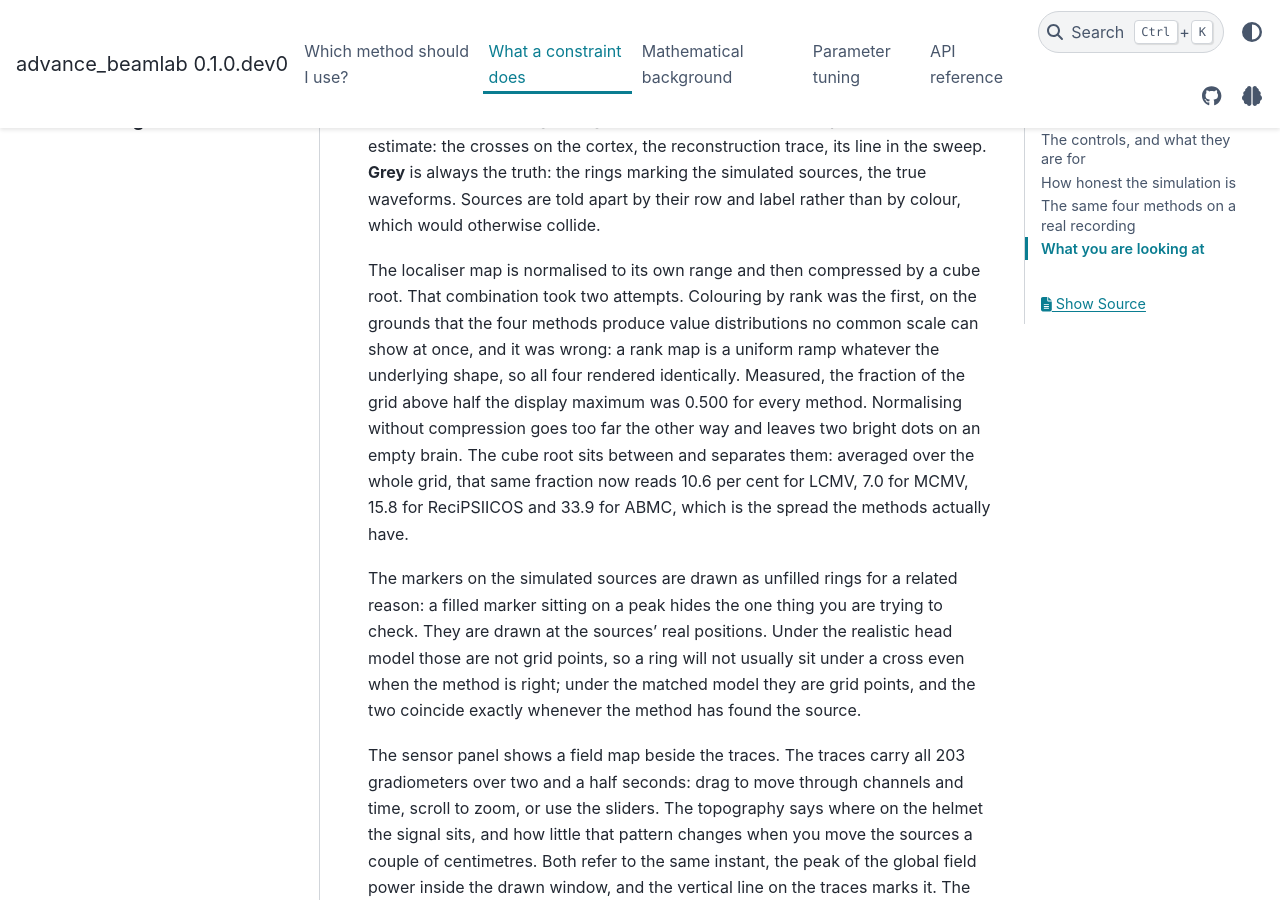
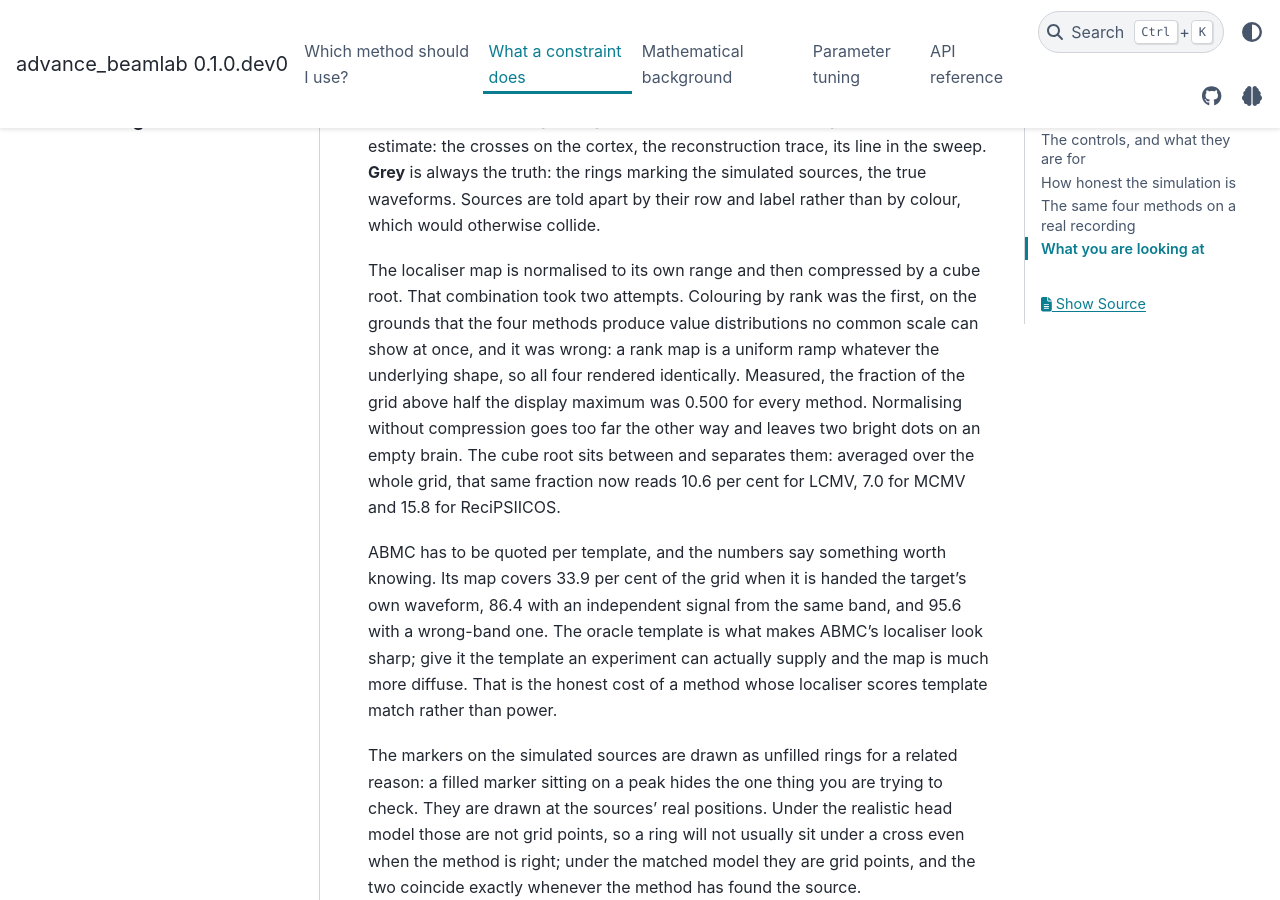
Before and after one commit to Sepehrshirani/advance_beamlab, a Sphinx documentation site: the page built from doc/panel.rst, in a window 1280 px wide and 900 px high, scrolled down 9594 px. Built offline with Sphinx 7.4.7 and the PyData theme 0.15.4, drawn with Linux system fonts in a browser that asks for light colours; pages that are not in the unit, such as notebooks, are missing from menus; a script that is not in the unit is left out.

Commit message:
Fix four panel defects the audit found
The recorded field map drew blank on the cleanest scenes. Simulated fields are
stored normalised per scene, so they always span the full range; the recorded
one is read out of a recording scaled to the loudest sample in the whole
recorded half. Reproducing the panel's own interpolation, 4 of 48 recorded
scenes crossed not one iso-contour, and averaging 143 trials gave an emptier map
than a single noisy trial. Normalise per scene, as the other half already is:
0 of 48 blank, and the worst case now crosses the same 4 levels a simulated
scene does.

The sweep clamped only the top of its amplitude axis, so a negative delivered
amplitude was drawn below its own zero line and into the error plot underneath
it -- 48 of 4896 results, and a case the page elsewhere calls out as important.

"Peak to dipole fit" took a minimum of a quantity that is already a per-peak
minimum, so it reported the best of four pairings: it read 10 mm while the brain
view directly above it showed a peak 110 mm away. Report both peaks, and let the
sweep plot the worse one.

The sizes table kept reporting the simulated grid and sample count while the
recorded dataset was on screen.

Also correct the localiser-spread figures, which the template axis moved. ABMC
now has to be quoted per template, and the numbers are worth having: its map
covers 33.9 per cent of the grid with the target's own waveform, 86.4 with a
same-band one and 95.6 with a wrong-band one. The oracle template is what made
that localiser look sharp.

```diff
--- a/doc/_static/constraint_panel.js
+++ b/doc/_static/constraint_panel.js
@@ -124,9 +124,16 @@
    * ReciPSIICOS projects in, ABMC's template and its iteration counts -- comes
    * from the build in P.model.algorithms, because a table that did not change
    * with the method left those terms with no size at all. */
-  function dimensions(P, n, method) {
-    var C = P.n_channels, V = P.n_sources;
-    var T = (P.model && P.model.n_times_simulated) || P.n_times_simulated;
+  function dimensions(P, n, method, isRecorded) {
+    /* The recorded half has its own grid and its own time axis, so the sizes
+     * have to follow the dataset. They did not: selecting Recorded MEG left the
+     * table reporting the simulated grid and a sample count from a simulation
+     * that is not on screen. */
+    var C = P.n_channels;
+    var V = isRecorded ? P.n_real_sources : P.n_sources;
+    var T = isRecorded
+      ? P.real_n_times
+      : (P.model && P.model.n_times_simulated) || P.n_times_simulated;
     var rows = [
       ["X", "sensor recording", C + " &times; " + T, "channels &times; samples"],
       ["R", "data covariance", C + " &times; " + C, "channels &times; channels"],
@@ -1056,9 +1063,29 @@
       }
       return realPeakCache[scene];
     }
+    /* Normalised per scene, both halves. The build stores each simulated field
+     * divided by its own peak, so those maps always span the full range. The
+     * recorded field is read out of the recording, which is scaled to the
+     * loudest sample in the whole recorded half -- so without this the quietest
+     * scenes never reach the first iso-contour and the map draws blank. That is
+     * backwards: averaging 143 trials gave an emptier map than a single noisy
+     * one. The peak is per scene and per instant, so it is cached with the
+     * instant it belongs to. */
+    var topoPeakCache = {};
+    function topoPeak(scene) {
+      if (topoPeakCache[scene] === undefined) {
+        var t = topoTime(scene), hi = 0;
+        for (var k = 0; k < nCh; k++) {
+          var v = Math.abs(sensorAt(scene, k, t));
+          if (v > hi) hi = v;
+        }
+        topoPeakCache[scene] = hi > 0 ? hi : 1;
+      }
+      return topoPeakCache[scene];
+    }
     function topoValue(scene, channel) {
       return recorded()
-        ? sensorAt(scene, channel, topoTime(scene))
+        ? sensorAt(scene, channel, topoTime(scene)) / topoPeak(scene)
         : topo[scene * nCh + channel] / wscale;
     }
 
@@ -1244,9 +1271,13 @@
        * are put back on one scale here, which is what makes a reconstruction
        * that lost half its amplitude look like it did. */
       /* Recorded data has no simulated trace to draw beside the recovered one,
-       * so only the reconstruction is drawn, each source normalised to its own
-       * peak. There is nothing to compare an amplitude against here; what the
-       * filter did to it is the constraint table's business. */
+       * so only the reconstruction is drawn. The build normalises the pair
+       * jointly, by the larger of the two peaks, so the quieter hemisphere
+       * genuinely draws quieter -- which is the point, and is why this does not
+       * renormalise per source. There is nothing to compare an amplitude
+       * against here; what the filter did to it is the constraint table's
+       * business, and real_recon_scale carries the physical peaks if a reader
+       * of the payload wants them back. */
       var samples = recorded() ? nRealT : nW;
       var tScale = recorded() ? 1 : P.true_scale[cur.scene];
       var rScale = recorded() ? 1 : P.recon_scale[cur.result];
@@ -1328,8 +1359,11 @@
             ].join("|");
             r = P.results[resultOf[sceneOf[key] + "|" + mm + "|" + templateFor(mm)]];
           }
+          // The worst peak, not the best. Each entry is already the distance
+          // from one peak to its nearest dipole, so a further minimum reports
+          // the best of four pairings and hides a peak 100 mm away.
           var e = recorded()
-            ? Math.min.apply(null, r.reference_distance)
+            ? Math.max.apply(null, r.reference_distance)
             : r.peak_errors[0];
           amp.push(r.amplitude_ratio[0]);
           err.push(e);
@@ -1361,12 +1395,18 @@
           ctx.lineWidth = on ? 2.4 : 1.3;
           ctx.beginPath();
           for (var i = 0; i < n; i++) {
-            var y = top + height - Math.min(1, s[key][i] / maxV) * height;
+            // Clamped both ways. Only the top was clamped, so a negative
+            // delivered amplitude -- which the page elsewhere calls out as
+            // important -- was drawn below the amplitude panel's zero line and
+            // over the error plot underneath it.
+            var y = top + height -
+              Math.max(0, Math.min(1, s[key][i] / maxV)) * height;
             if (i === 0) ctx.moveTo(xOf(i), y); else ctx.lineTo(xOf(i), y);
           }
           ctx.stroke();
           if (on) {
-            var yc = top + height - Math.min(1, s[key][here] / maxV) * height;
+            var yc = top + height -
+              Math.max(0, Math.min(1, s[key][here] / maxV)) * height;
             ctx.fillStyle = COLOURS[s.mi];
             ctx.beginPath();
             ctx.arc(xOf(here), yc, 4.5, 0, 6.2832);
@@ -1445,7 +1485,8 @@
         (res.amplitude_ratio[0] * 100).toFixed(0) + "%</strong></div>" +
         (recorded()
           ? '<div><span>Peak to dipole fit</span><strong>' +
-            Math.min.apply(null, res.reference_distance).toFixed(0) +
+            res.reference_distance.map(function (v) { return v.toFixed(0); })
+              .join(", ") +
             " mm</strong></div>"
           : '<div><span>Localisation error</span><strong>' +
             res.peak_errors[0].toFixed(0) + " mm</strong></div>") +
@@ -1486,8 +1527,8 @@
         " &nbsp;&rarr;&nbsp; " + (res.amplitude_ratio[0] * 100).toFixed(0) +
         "% of the amplitude survives, peak " +
         (recorded()
-          ? Math.min.apply(null, res.reference_distance).toFixed(0) +
-            " mm from the dipole fit"
+          ? res.reference_distance.map(function (v) { return v.toFixed(0); })
+              .join(" and ") + " mm from the dipole fit"
           : res.peak_errors[0].toFixed(0) + " mm from the source") +
         "</div>" +
         '<p class="cp-note-block"><b>What &ldquo;amplitude delivered&rdquo; ' +
@@ -1522,7 +1563,7 @@
           : HEAD_NOTE[P.head_models[state.head]]) +
         "</div>" +
         "<h5>The sizes of everything in that equation</h5>" +
-        dimensions(P, n, P.methods[state.method]) +
+        dimensions(P, n, P.methods[state.method], recorded()) +
         (recorded() && m
           ? '<p class="cp-provenance">Recording: MNE\u2019s <code>' +
             m.subject + "</code> dataset, " + m.channels + " " +
--- a/doc/panel.rst
+++ b/doc/panel.rst
@@ -409,9 +409,16 @@
 grid above half the display maximum was 0.500 for every method. Normalising
 without compression goes too far the other way and leaves two bright dots on an
 empty brain. The cube root sits between and separates them: averaged over the
-whole grid, that same fraction now reads 10.6 per cent for LCMV, 7.0 for MCMV,
-15.8 for ReciPSIICOS and 33.9 for ABMC, which is the spread the methods actually
-have.
+whole grid, that same fraction now reads 10.6 per cent for LCMV, 7.0 for MCMV
+and 15.8 for ReciPSIICOS.
+
+ABMC has to be quoted per template, and the numbers say something worth
+knowing. Its map covers 33.9 per cent of the grid when it is handed the target's
+own waveform, 86.4 with an independent signal from the same band, and 95.6 with
+a wrong-band one. The oracle template is what makes ABMC's localiser look sharp;
+give it the template an experiment can actually supply and the map is much more
+diffuse. That is the honest cost of a method whose localiser scores template
+match rather than power.
 
 The markers on the simulated sources are drawn as unfilled rings for a related
 reason: a filled marker sitting on a peak hides the one thing you are trying to
```
Also changed, not shown: 1 other file.
